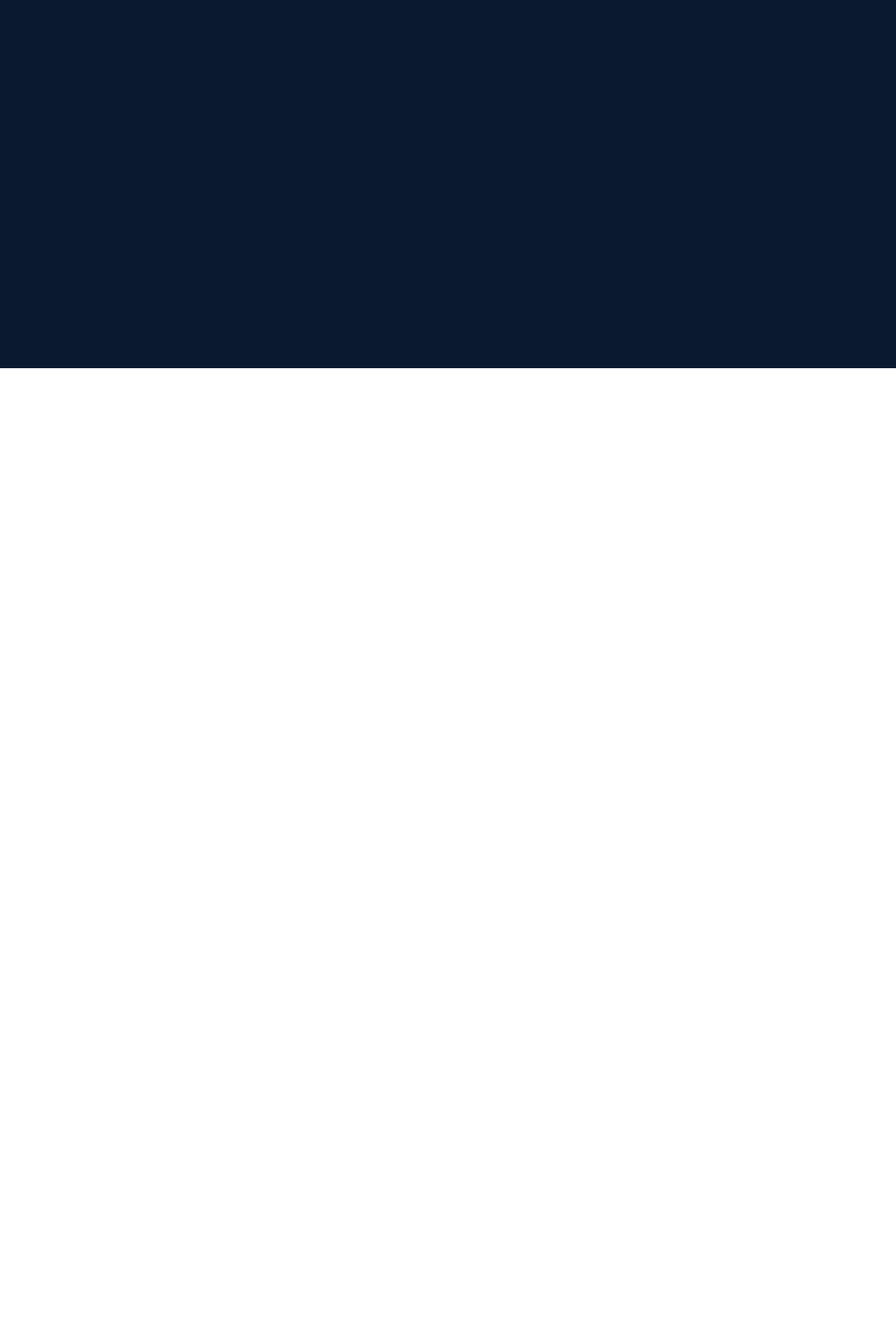
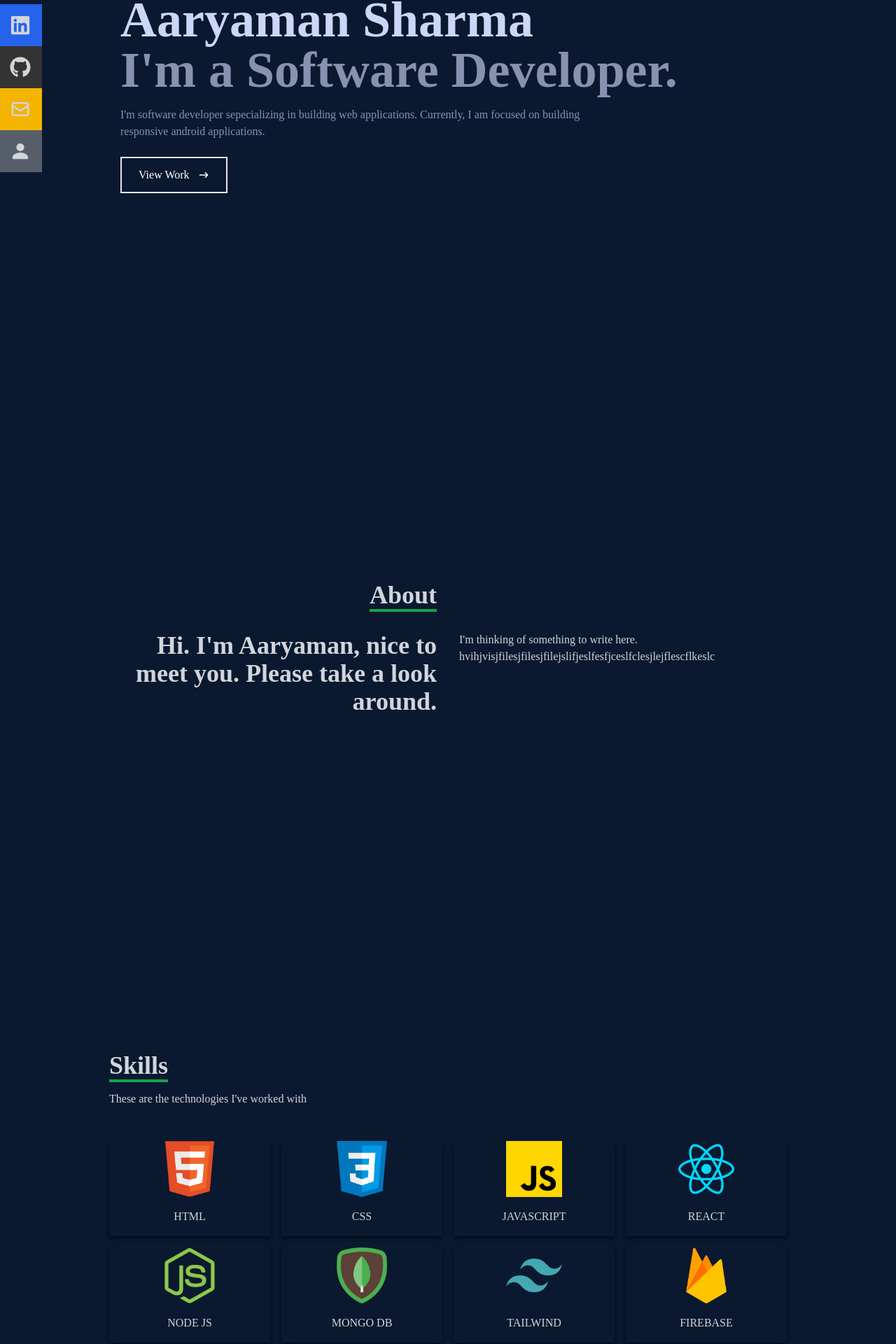
Before and after one commit to aaryaman11/aaryamans-personal-website, a React (Create React App) app: page / in a window 1280 px wide. Shown: the part 274-2194 px from the top of the page at 70% size. Before the commit the page ends 800 px from the top, so only its background shows below. Built offline with nearby package versions, Linux system fonts and the light colour scheme.

Commit message:
Integrating projects

```diff
--- a/src/App.js
+++ b/src/App.js
@@ -1,5 +1,8 @@
 import Navbar from "./components/Navbar";
 import Home from "./components/Home";
+import About from "./components/About";
+import Skills from "./components/Skills";
+import Work from "./components/Work";
 
 
 
@@ -7,7 +10,10 @@
   return (
     <div className="App">
       <Navbar />
-      <Home/>
+      <Home />
+      <About />
+      <Skills />
+      <Work />
     </div>
   );
 }
--- /dev/null
+++ b/src/components/About.jsx
@@ -0,0 +1,28 @@
+import React from 'react';
+
+const About = () => {
+  return (
+    <div name="about" className='w-full h-screen bg-[#0a192f] text-gray-300'>
+        <div className='flex flex-col justify-center items-center w-full h-full'>
+            <div className='max-w-[1000px] w-full grid grid-cols-2 gap-8'>
+                <div className="sm:text-right pb-8 pl-4">
+                    <p className='text-4xl font-bold inline border-b-4 border-green-600'>About</p>
+                </div>
+                <div></div>
+            </div>
+            <div className='max-w-[1000px] w-full grid sm:grid-cols-2 gap-8 px-4'>
+                <div className='sm:text-right text-4xl font-bold'>
+                    <p>Hi. I'm Aaryaman, nice to meet you. Please take a look around.</p>
+                </div>
+                <div>
+                    <p>
+                        I'm thinking of something to write here. hvihjvisjfilesjfilesjfilejslifjeslfesfjceslfclesjlejflescflkeslc
+                    </p>
+                </div>
+            </div>
+        </div>
+    </div>
+  );
+}
+
+export default About;
--- a/src/components/Home.jsx
+++ b/src/components/Home.jsx
@@ -3,8 +3,24 @@
 
 const Home = () => {
   return (
-    <div className="w-full h-screen bg-[#0a192f]">
+    <div name="home" className="w-full h-screen bg-[#0a192f]">
 
+
+      {/* Container */}
+      <div className="max-w-[1000px] mx-auto px-8 flex flex-col justify-center h-full">
+        <p className="text-green-600">Hi, My name is</p>
+        <h1 className="text-4xl sm:text-7xl font-bold text-[#ccd6f6]">Aaryaman Sharma</h1>
+        <h2 className="text-4xl sm:text-7xl font-bold text-[#8892b0]">I'm a Software Developer.</h2>
+        <p className="text-[#8892b0] py-4 max-w-[700px]">I'm software developer sepecializing in building web applications. Currently, I am focused on building responsive android applications.</p>
+        <div className="flex">
+          <button className=" group text-white border-2 px-6 py-3 my-2 flex items-center hover:bg-green-600 hover:border-green-600">View Work
+          <span className="group-hover:rotate-90 duration-300">
+            <HiArrowNarrowRight className="ml-3" />
+          </span>
+          </button>
+        </div>
+
+      </div>
     </div>
   );
 }
--- a/src/components/Navbar.jsx
+++ b/src/components/Navbar.jsx
@@ -43,11 +43,26 @@
              </ul>
          </div>
         {/*social Icons */}
-        <div className="flex flex-col top-[35%] left-0">
+        <div className="hidden lg:flex fixed flex-col top-[35%] left-0">
           <ul>
-            <li cclassName="w-[160px] h-[60px] flex justify-between ">
-              <a href="/">
+            <li className="w-[160px] h-[60px] flex justify-between items-center ml-[-100px] hover:ml-[-10px] duration-300 bg-blue-600">
+              <a className="flex justify-between items-center w-full text-gray-300" href="https://www.linkedin.com/in/aaryamansharma/" target="_blank">
                 Linkedin <FaLinkedin size={30} />
+              </a>
+            </li>
+            <li className="w-[160px] h-[60px] flex justify-between items-center ml-[-100px] hover:ml-[-10px] duration-300 bg-[#333333]">
+              <a className="flex justify-between items-center w-full text-gray-300" href="https://github.com/aaryaman11" target="_blank">
+                Github <FaGithub size={30} />
+              </a>
+            </li>
+            <li className="w-[160px] h-[60px] flex justify-between items-center ml-[-100px] hover:ml-[-10px] duration-300 bg-[#F4B400]">
+              <a className="flex justify-between items-center w-full text-gray-300" href="/" target="_blank">
+                Email <HiOutlineMail size={30} />
+              </a>
+            </li>
+            <li className="w-[160px] h-[60px] flex justify-between items-center ml-[-100px] hover:ml-[-10px] duration-300 bg-[#565f69]">
+              <a className="flex justify-between items-center w-full text-gray-300" href="/">
+                Resume <BsFillPersonFill size={30} />
               </a>
             </li>
           </ul>
--- /dev/null
+++ b/src/components/Skills.jsx
@@ -0,0 +1,60 @@
+import React from 'react';
+import HTML from '../assets/html.png';
+import CSS from '../assets/css.png';
+import JS from '../assets/javascript1.png';
+import ReactIcon from '../assets/react.png';
+import Node from '../assets/node.png';
+import Mongo from '../assets/mongo.png';
+import Tailwind from '../assets/tailwind.png';
+import Firebase from '../assets/firebase.png';
+
+
+const Skills = () => {
+  return (
+    <div name="skills" className='w-full h-screen bg-[#0a192f] text-gray-300'>
+        {/* container */}
+        <div className='max-w-[1000px] mx-auto p-4 flex flex-col justify-center w-full h-full'>
+            <div>
+                <p className="text-4xl font-bold inline border-b-4 border-green-600">Skills</p>
+                <p className='py-4'>These are the technologies I've worked with</p>
+            </div>
+            <div className='w-full grid grid-cols-2 sm:grid-cols-4 gap-4 text-center py-8'>
+                <div className="shadow-md shadow-[#040c16] hover:scale-110 duration-500">
+                    <img className='w-20 mx-auto' src={HTML} alt="HTML icon"/>
+                    <p className="my-4">HTML</p>
+                </div>
+                <div className="shadow-md shadow-[#040c16] hover:scale-110 duration-500">
+                    <img className='w-20 mx-auto' src={CSS} alt="HTML icon"/>
+                    <p className="my-4">CSS</p>
+                </div>
+                <div className="shadow-md shadow-[#040c16] hover:scale-110 duration-500">
+                    <img className='w-20 mx-auto' src={JS} alt="HTML icon"/>
+                    <p className="my-4">JAVASCRIPT</p>
+                </div>
+                <div className="shadow-md shadow-[#040c16] hover:scale-110 duration-500">
+                    <img className='w-20 mx-auto' src={ReactIcon} alt="HTML icon"/>
+                    <p className="my-4">REACT</p>
+                </div>
+                <div className="shadow-md shadow-[#040c16] hover:scale-110 duration-500">
+                    <img className='w-20 mx-auto' src={Node} alt="HTML icon"/>
+                    <p className="my-4">NODE JS</p>
+                </div>
+                <div className="shadow-md shadow-[#040c16] hover:scale-110 duration-500">
+                    <img className='w-20 mx-auto' src={Mongo} alt="HTML icon"/>
+                    <p className="my-4">MONGO DB</p>
+                </div>
+                <div className="shadow-md shadow-[#040c16] hover:scale-110 duration-500">
+                    <img className='w-20 mx-auto' src={Tailwind} alt="HTML icon"/>
+                    <p className="my-4">TAILWIND</p>
+                </div>
+                <div className="shadow-md shadow-[#040c16] hover:scale-110 duration-500">
+                    <img className='w-20 mx-auto' src={Firebase} alt="HTML icon"/>
+                    <p className="my-4">FIREBASE</p>
+                </div>
+            </div>
+        </div>
+    </div>
+  );
+}
+
+export default Skills;
--- /dev/null
+++ b/src/components/Work.jsx
@@ -0,0 +1,36 @@
+import React from 'react';
+
+const Work = () => {
+  return (
+    <div name="work "className="bg-[#0a192f] md:h-screen text-gray-300 w-full">
+        <div className='max-w-[1000px] mx-auto p-4 flex flex-col justify-center w-full h-full'>
+            <div className="pb-8">
+                <p className="text-4xl font-bold inline border-b-4 text-gray-300 border-green-600">Work</p>
+                <p className="py-6">Check out some of my recent work</p>
+            </div>
+            <div className='grid sm:grid-cols-2 md:grid-cols-3 gap-4'>
+                <div className="shadow-lg shadow-[#040c16] group container rounded-md flex justify-center items0center mx-auto content-div">
+                    {/*hover  effect*/}
+                    <div>
+                        <span>
+
+                        </span>
+                        <div>
+                            <a href="/">
+                                <button></button>
+                            </a>
+                            <a href="/">
+                                <button></button>
+                            </a>
+                        </div>
+                    </div>
+
+                </div>
+            </div>
+        </div>
+
+    </div>
+  );
+}
+
+export default Work;
```
Also changed, not shown: src/assets/spacegame.jpg (added). Lines whose indentation alone changed are shown as unchanged.
